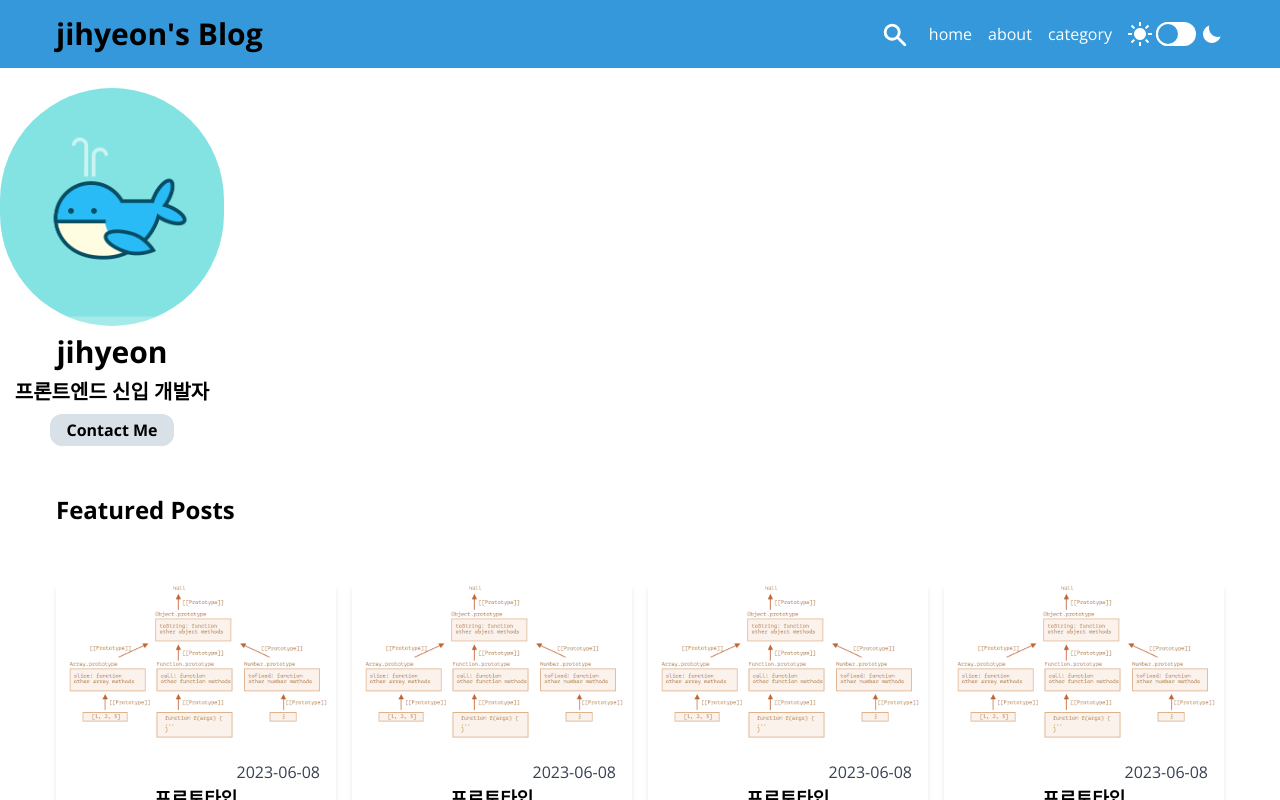
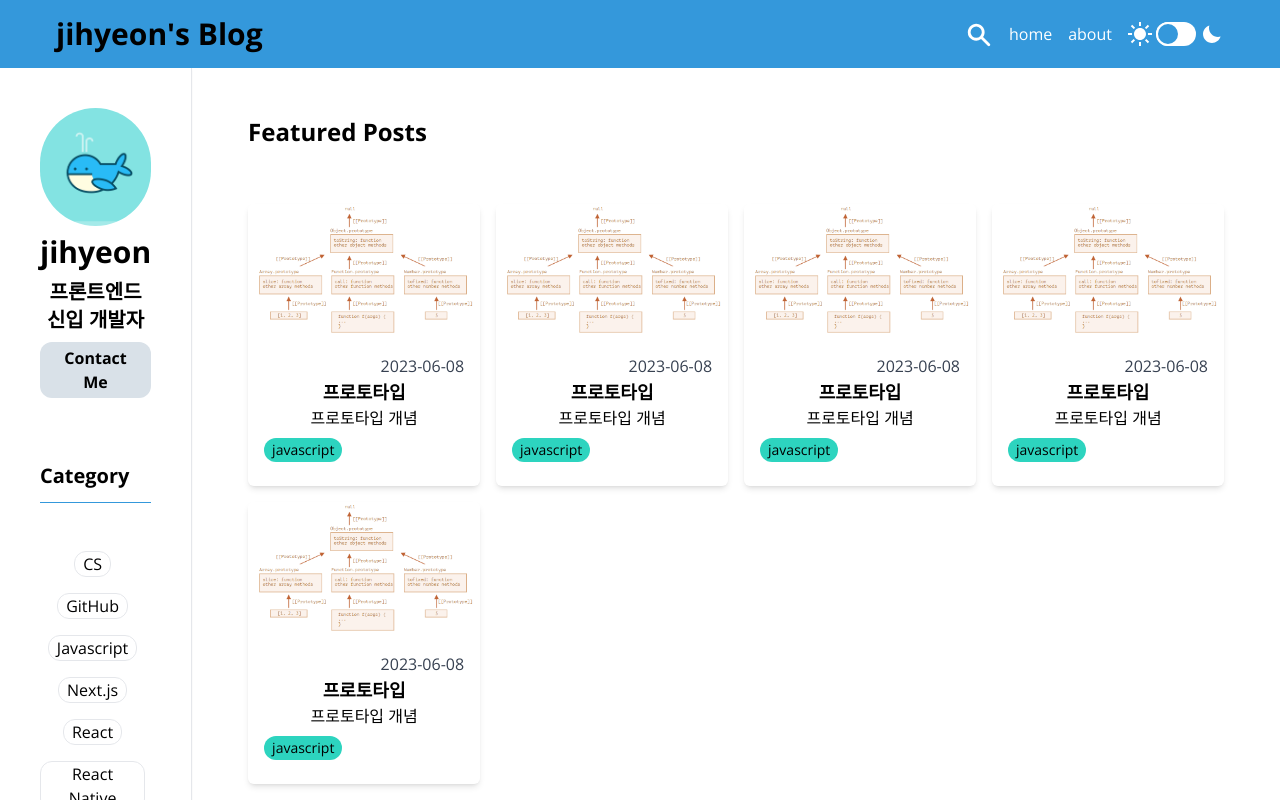
Before and after one commit to jhchoi1182/jihyeon_blog, a Next.js app: page / in a window 1280 px wide. Built offline with nearby package versions, Linux system fonts and the light colour scheme.

Commit message:
feat: 사이드바 생성

```diff
--- a/src/app/category/page.tsx
+++ /dev/null
@@ -1,3 +0,0 @@
-export default function PostsPage() {
-  return <p>category</p>;
-}
--- a/src/app/page.tsx
+++ b/src/app/page.tsx
@@ -1,10 +1,10 @@
-import DndArea from "@/components/dndArea/DndArea";
+import Sidebar from "@/components/sidebar/Sidebar";
 import FeaturedPosts from "@/components/post/FeaturedPosts";
 
 export default function Home() {
   return (
-    <main>
-      <DndArea />
+    <main className="flex">
+      <Sidebar />
       <FeaturedPosts />
     </main>
   );
--- a/src/components/dndArea/DndArea.tsx
+++ /dev/null
@@ -1,11 +0,0 @@
-import Profile from "./Profile";
-
-export default function DndArea() {
-  return (
-    <section className="overflow-x-hidden">
-      <div className="w-56 cursor-grab select-none">
-        <Profile />
-      </div>
-    </section>
-  );
-}
--- a/src/components/header/Header.tsx
+++ b/src/components/header/Header.tsx
@@ -12,7 +12,6 @@ export default function Header() {
         <Search />
         <Link href="/">home</Link>
         <Link href="/about">about</Link>
-        <Link href="/category">category</Link>
         <DarkModeToggle />
       </nav>
     </header>
--- a/src/components/header/Search.tsx
+++ b/src/components/header/Search.tsx
@@ -22,7 +22,7 @@ export default function Search() {
   return (
     <div className="relative">
       <div
-        className={`absolute ${isOpen ? "top-[2.5px] left-1" : "top-[2.5px] left-0"} w-7 h-7 cursor-pointer`}
+        className={`absolute ${isOpen ? "top-[2.5px] left-1" : "top-[2.5px] left-1"} w-7 h-7 cursor-pointer`}
         onClick={showSearchInputHandler}
       >
         <SearchSvg />
--- /dev/null
+++ b/src/components/sidebar/Categories.tsx
@@ -0,0 +1,29 @@
+import React from "react";
+
+const categories = [
+  "웹 개발 기초",
+  "미분류 오류",
+  "React Native",
+  "Javascript",
+  "Typescript",
+  "라이브러리",
+  "GitHub",
+  "Next.js",
+  "React",
+  "일지",
+  "기타",
+  "CS",
+  "코딩 테스트",
+];
+
+export default function Categories() {
+  return (
+    <div className="text-center mt-10">
+      {categories.sort().map((category, i) => (
+        <button key={i} className="border rounded-xl px-2 mr-1.5 my-2 focus:bg-teal-400">
+          {category}
+        </button>
+      ))}
+    </div>
+  );
+}
--- /dev/null
+++ b/src/components/sidebar/Sidebar.tsx
@@ -0,0 +1,16 @@
+import Categories from "./Categories";
+import Profile from "./Profile";
+
+export default function DndArea() {
+  return (
+    <section className="w-80 px-10 border-r shadow-sm">
+      <div className="mt-10">
+        <Profile />
+      </div>
+      <div className="mt-16">
+        <h2 className="text-xl font-bold border-b pb-3 border-river mb-2">Category</h2>
+        <Categories />
+      </div>
+    </section>
+  );
+}
```
Also changed, not shown: src/components/sidebar/Profile.tsx (renamed from src/components/dndArea/Profile.tsx).
